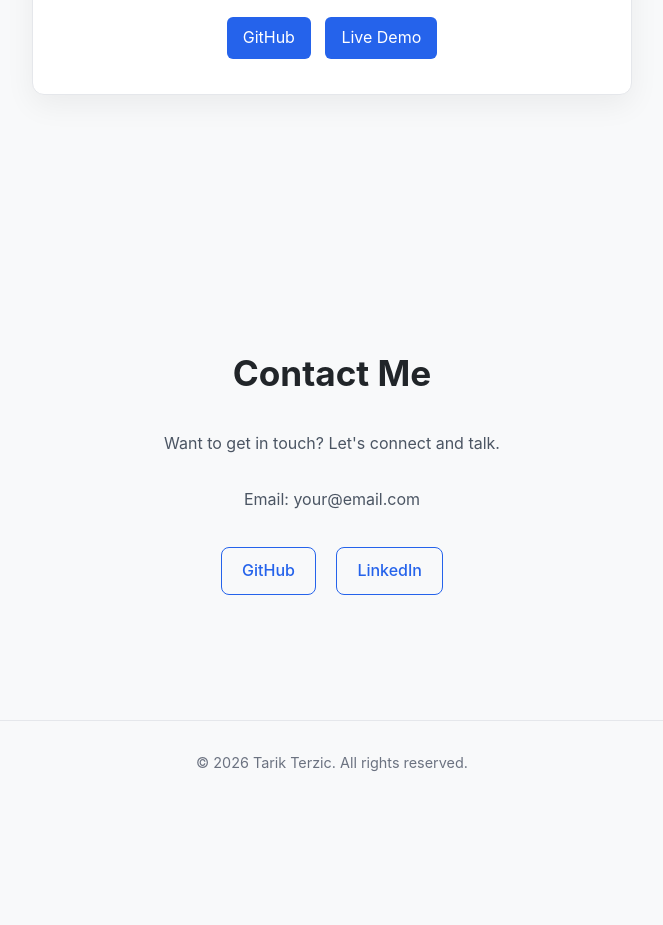
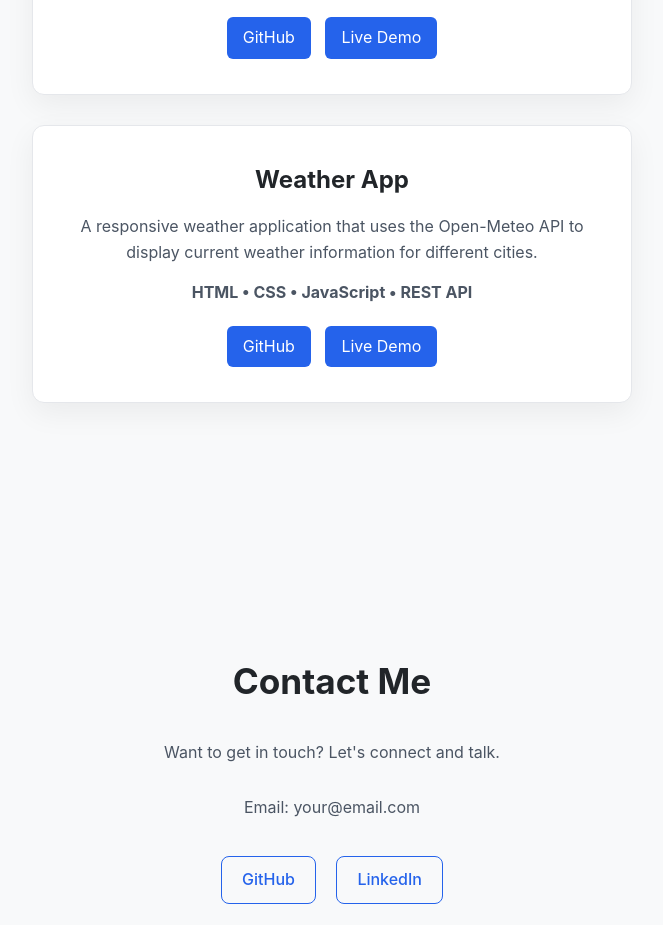
Before and after one commit to tare77345/my-portfolio, a plain HTML site: page index.html in a window 1280 px wide. Shown: the part 2114-3039 px from the top of the page, without its empty margins (308-971 px from the left). Before the commit the page ends 2918 px from the top, so only its background shows below. Drawn offline with Linux system fonts and the light colour scheme.

Commit message:
Add weather app project

```diff
--- a/index.html
+++ b/index.html
@@ -66,7 +66,7 @@
         <!-- Projects Section -->
         <section id="projects">
             <h2>Projects</h2>
-
+             <!-- Portfolio -->
             <div class="project">
                 <h3>Personal Portfolio Website</h3>
 
@@ -82,7 +82,7 @@
                     <a href="#" target="_blank">Live Demo</a>
                 </div>
             </div>
-
+             <!-- Task Tracker -->
             <div class="project">
                 <h3>Task Tracker</h3>
 
@@ -102,6 +102,30 @@
                     </a>
 
                     <a href="https://tare77345.github.io/task-tracker/" target="_blank" rel="noopener noreferrer">
+                        Live Demo
+                    </a>
+                </div>
+            </div>
+             <!-- Weather App -->
+            <div class="project">
+                <h3>Weather App</h3>
+
+                <p>
+                    A responsive weather application that uses the
+                    Open-Meteo API to display current weather information
+                    for different cities.
+                </p>
+
+                <p class="project-tech">
+                    HTML • CSS • JavaScript • REST API
+                </p>
+
+                <div class="project-links">
+                    <a href="https://github.com/tare77345/weather-app" target="_blank" rel="noopener noreferrer">
+                        GitHub
+                    </a>
+
+                    <a href="https://tare77345.github.io/weather-app/" target="_blank" rel="noopener noreferrer">
                         Live Demo
                     </a>
                 </div>
```
